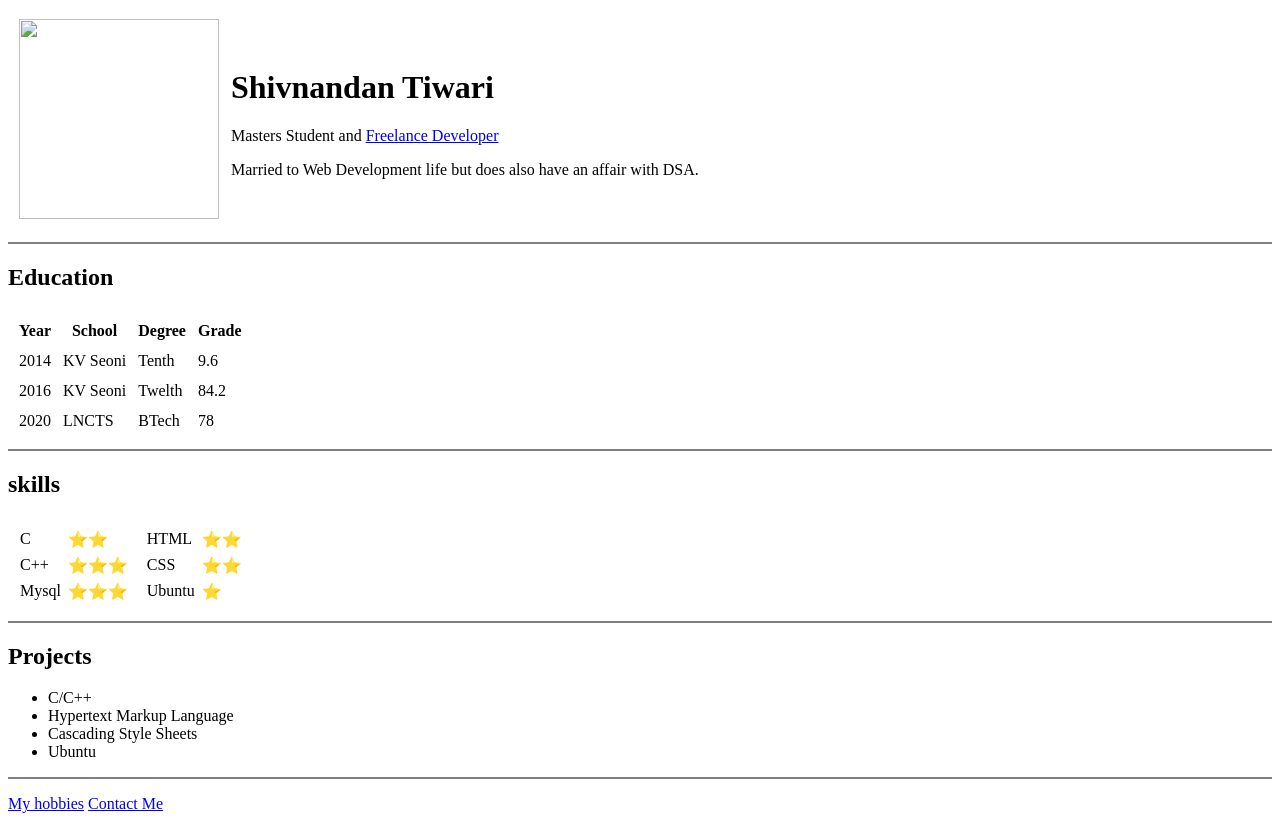
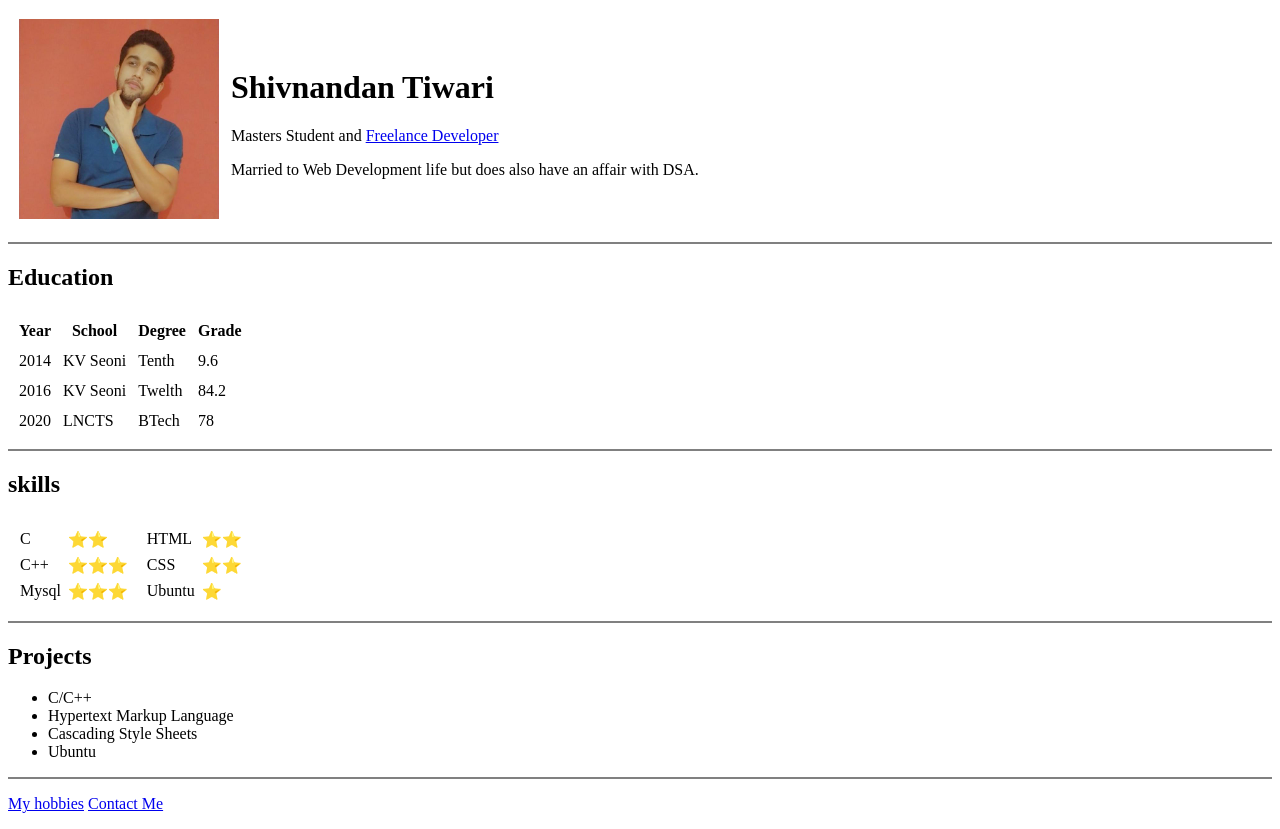
Before and after one commit to Shivnandan9Tiwari/CV2, a plain HTML site: page index.html in a window 1280 px wide. Drawn offline with Linux system fonts and the light colour scheme; the site is published under a folder, as on GitHub Pages, so addresses that start at the root find nothing.

Commit message:
Update index.html

```diff
--- a/index.html
+++ b/index.html
@@ -8,7 +8,7 @@
  <table style=" border-spacing: 10px;">
     <tr>
       <td>
-        <img src="/me.jpg" width="200" height="200" />
+        <img src="me.jpg" width="200" height="200" />
       </td>
       <td>
         <h1>Shivnandan Tiwari</h1>
```
